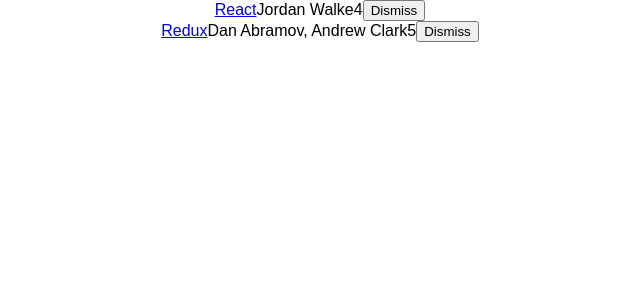
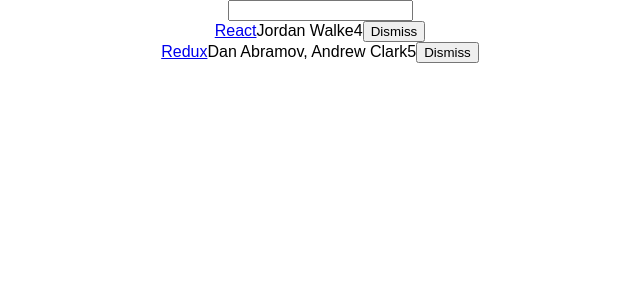
Before and after one commit to dylanvu/hackernews-clone, a React (Create React App) app: page / in a window 1280 px wide. Shown: the top 300 px of the page, without its empty margins (320-960 px from the left). Built offline with nearby package versions, Linux system fonts and the light colour scheme.

Commit message:
add search form/filter

```diff
--- a/src/App.js
+++ b/src/App.js
@@ -19,15 +19,24 @@
   }
 ];
 
+const isSearched = (searchTerm) => (item) =>
+  !searchTerm || item.title.toLowerCase().includes(searchTerm.toLowerCase());
+
 class App extends Component {
   constructor(props) {
     super(props);
 
     this.state = {
-      list
+      list,
+      searchTerm: '',
     };
 
+    this.onSearchChange = this.onSearchChange.bind(this);
     this.onDismiss = this.onDismiss.bind(this);
+  }
+
+  onSearchChange(event) {
+    this.setState({ searchTerm: event.target.value });
   }
 
   onDismiss(id) {
@@ -41,7 +50,13 @@
   render() {
     return (
       <div className="App">
-        { this.state.list.map(item =>
+        <form>
+          <input
+            type="text"
+            onChange={this.onSearchChange}
+          />
+        </form>
+        { this.state.list.filter(isSearched(this.state.searchTerm)).map(item =>
           <div key={ item.objectID }>
             <span>
               <a href={ item.url }>{ item.title }</a>
@@ -51,7 +66,7 @@
             <span>{ item.points }</span>
             <span>
               <button
-                onClick={() => this.onDismiss(item.objectID)}
+                onClick={ () => this.onDismiss(item.objectID) }
                 type="button"
               >
                 Dismiss
```
